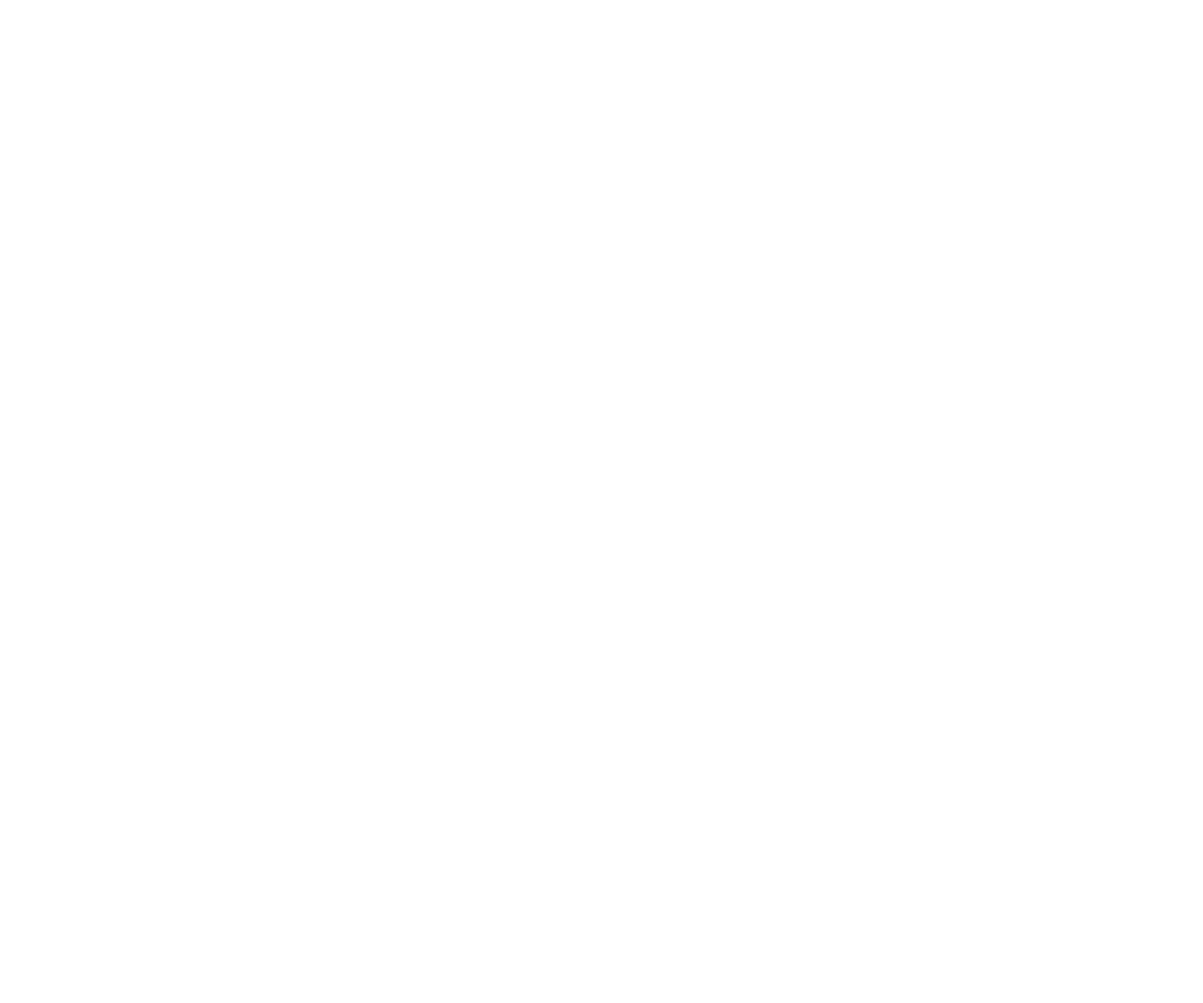
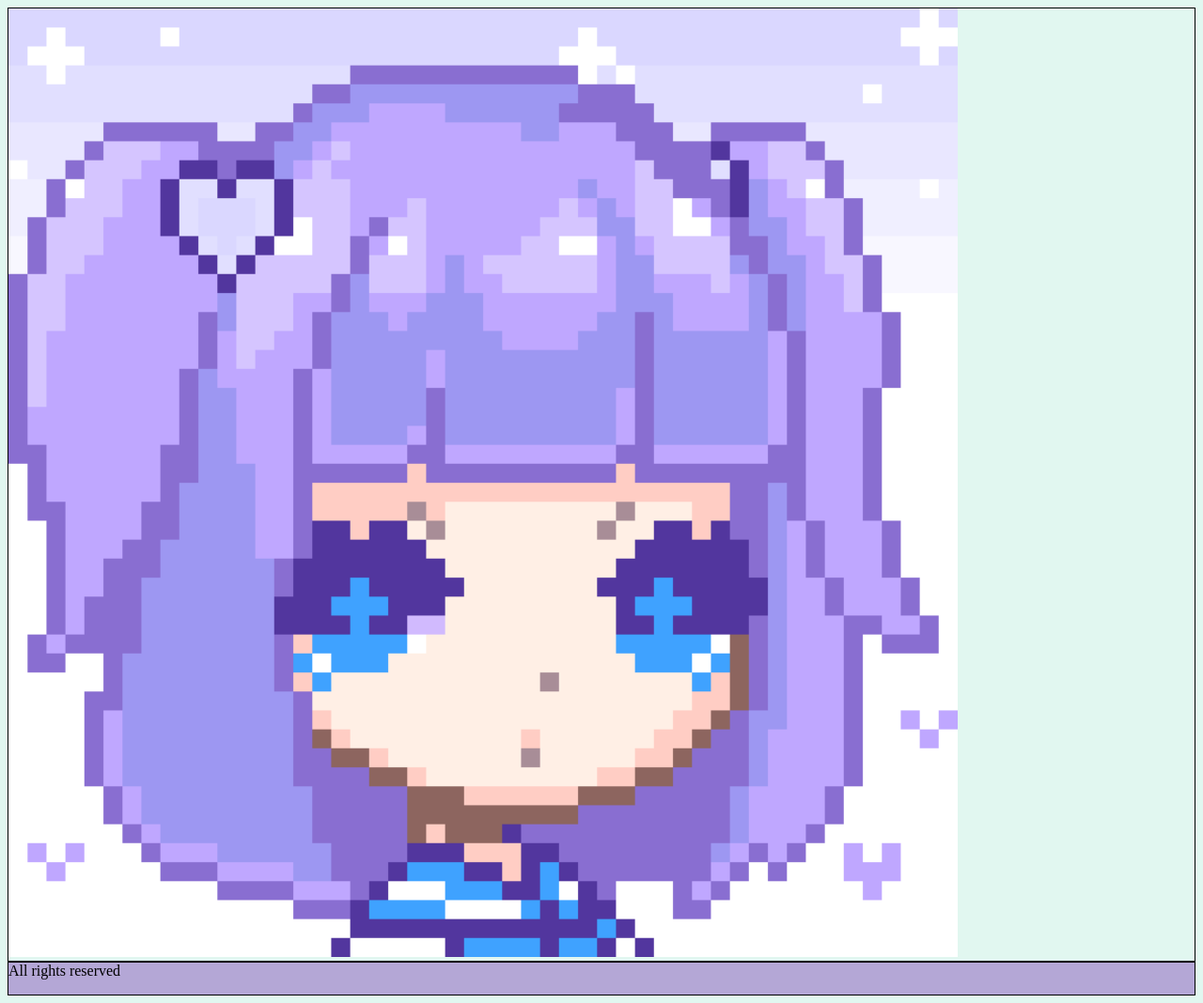
Before and after one commit to ameliaxjones/portfoilo, a plain HTML site: page index.html in a window 1280 px wide. Shown: the whole page at 94% size. Before the commit the page ends 800 px from the top, so only its background shows below. Drawn offline with Linux system fonts and the light colour scheme.

Commit message:
added placeholder for home icon, set up footer colouring

```diff
--- a/css/styles.css
+++ b/css/styles.css
@@ -0,0 +1,16 @@
+body{
+    background-color: rgb(225, 247, 240);
+}
+
+div{
+    border: solid black 1px
+}
+
+footer{
+    background-color: #b4a7d6;
+}
+
+.homeicon img{
+    width: 80%;
+
+}
--- a/index.html
+++ b/index.html
@@ -4,6 +4,7 @@
     <meta charset="UTF-8">
     <meta http-equiv="X-UA-Compatible" content="IE=edge">
     <meta name="viewport" content="width=device-width, initial-scale=1.0">
+    <link rel="stylesheet" href="css/styles.css">
     <style>
         <style>
 @import url('https://fonts.googleapis.com/css2?family=Qahiri&family=Roboto+Mono:ital,wght@0,100;0,200;0,400;1,100;1,500;1,700&display=swap');
@@ -14,9 +15,23 @@ font-family: 'Rajdhani', sans-serif;
 </style>
 </style>
     </style>
-    <title>Document</title>
+    <title>Amelia's Porfolio</title>
 </head>
 <body>
+    <div class="homeicon">
+            <img src="images/homeicon.png">
+        </div>
+
+
+        </div>
+
+    </div>
+
+    <footer>
+        <div
+            <p> All rights reserved</p>
+        </div>
+    </footer>
 
 </body>
 </html>
```
Also changed, not shown: images/homeicon.png (added), 2 other files.
